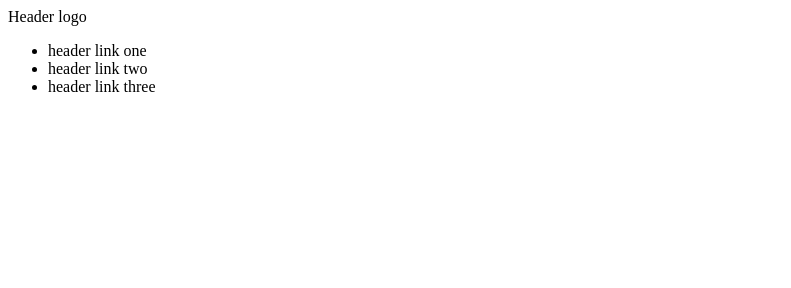
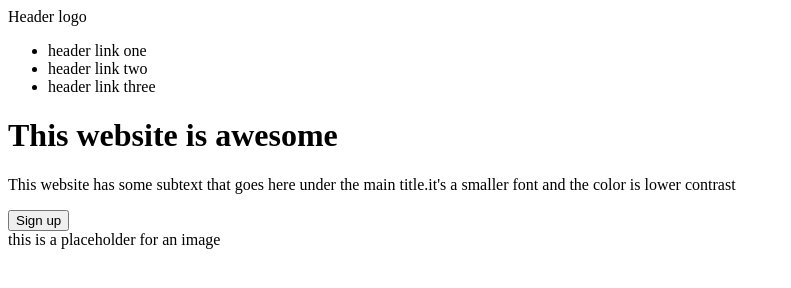
Before and after one commit to TI-labs/Landing-Page, a plain HTML site: page index.html in a window 1280 px wide. Shown: the whole page, without its empty margins (0-791 px from the left). Drawn offline with Linux system fonts and the light colour scheme.

Commit message:
Créer le premier panneau

```diff
--- a/index.html
+++ b/index.html
@@ -8,6 +8,7 @@
     <link rel="stylesheet" href="Style.css">
 </head>
 <body>
+    <div class="P1&header">
         <header>
             <div class="logo">Header logo</div>
             <nav>
@@ -18,6 +19,17 @@
                 </ul>
             </nav>
         </header>
+        <div class="P1">
+            <div id="P1p1">
+                <h1 class="TitreP1p1">This website is awesome</h1>
+                <p class="ParagrapheP1p1">This website has some subtext that goes here under the main title.it's a smaller font and the color is lower contrast </p>
+                <button class="signUp">Sign up</button>
+            </div>
+            <div class="P1p2">
+                this is a placeholder for an image
+            </div>
+        </div>
+    </div>
 
 </body>
 </html>
```
Lines whose indentation alone changed are shown as unchanged.
